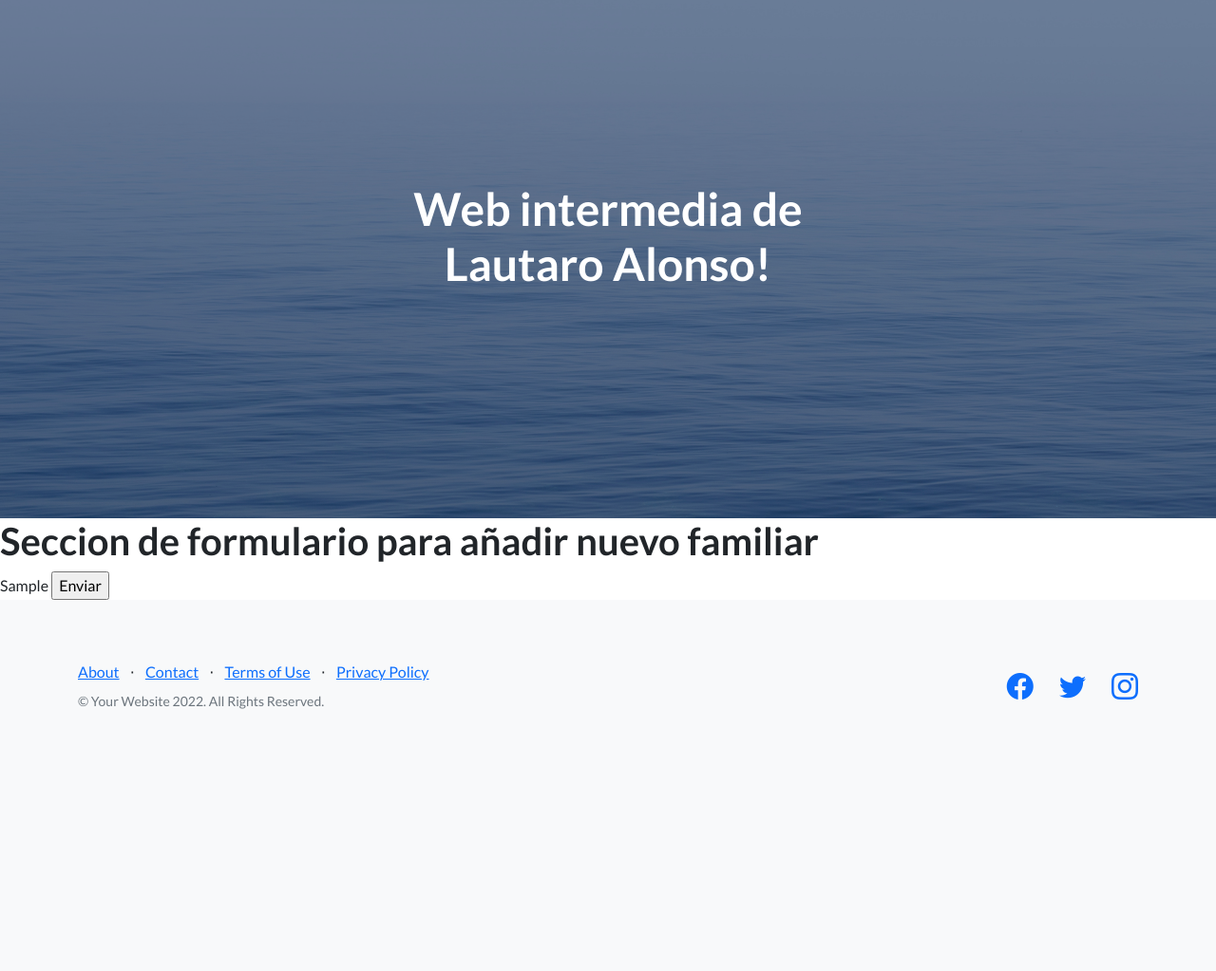
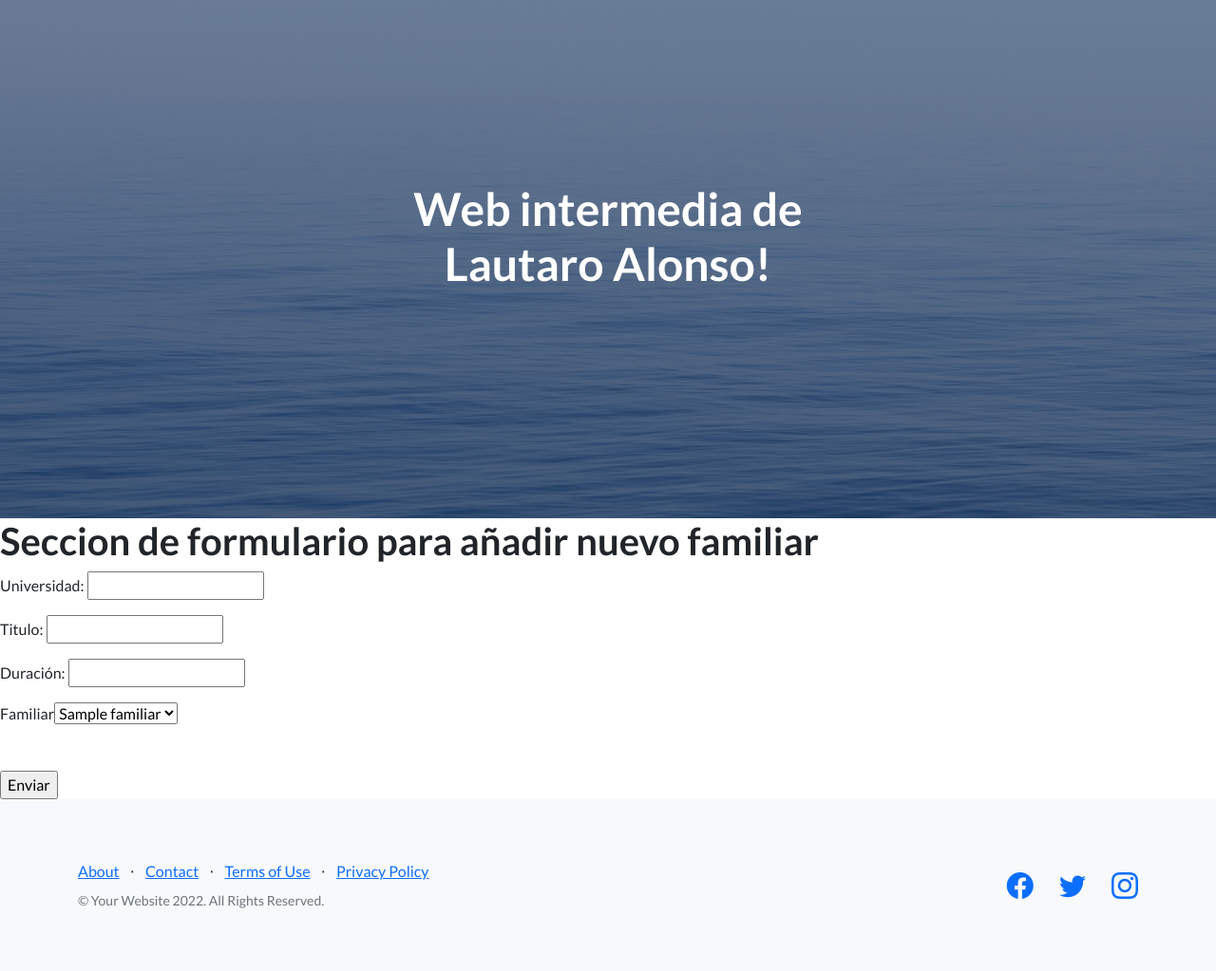
Before and after one commit to Lauti42/Entregable6, a Django app: template Entregable/app_Familia/templates/formulario-familia.html in a window 1280 px wide. Shown: the part 67-1090 px from the top of the page at 95% size. Before the commit the page ends 814 px from the top, so only its background shows below. Run offline with Django 3.2, Linux system fonts and the light colour scheme; the template is opened without the code that fills it: most values are stand-ins (such as "Sample title", 1, 10 or a date in 2020); some libraries are stand-ins or nearby versions.

Commit message:
Formulario de Estudios

```diff
--- a/Entregable/app_Familia/models.py
+++ b/Entregable/app_Familia/models.py
@@ -1,3 +1,4 @@
+
 from django.db import models
 
 # Create your models here.
@@ -30,7 +31,7 @@ class Estudios(models.Model):
     universidad = models.CharField(max_length=50)
     titulo = models.CharField(max_length=50)
     duracion = models.IntegerField()
-    familiar = models.ForeignKey(Familiar, on_delete=models.CASCADE, default=1)
+    familiar = models.ForeignKey(Familiar, on_delete=models.CASCADE)
 
     def __str__(self) -> str:
         return f'{self.titulo} - {self.duracion} años.'
--- a/Entregable/app_Familia/templates/formulario-familia.html
+++ b/Entregable/app_Familia/templates/formulario-familia.html
@@ -7,7 +7,30 @@
 
     <form action="{% url 'Formulario' %}" method="POST"> {% csrf_token %}
 
-        {{miformulario.as_p}}
+
+        <table>
+            <!-- {{miformulario.as_table}} -->
+            <p>Universidad: <input type="text" name="universidad"> </p>
+
+            <p>Titulo: <input type="text" name="titulo"> </p>
+
+            <p>Duración: <input type="number" name="duracion"> </p>
+
+            <!-- <p>Familiar: <input type="text" name="familiar"> </p> -->
+
+            <label>Familiar</label>
+
+            <select name="familiar">
+                {% for familiar in familia %}
+                    <option>
+                        {{familiar}}
+                    </option>
+                {% endfor %}
+
+            </select>
+        </table>
+        <br>
+        <br>
 
         <input type="submit" value="Enviar">
     </form>
```
Also changed, not shown: Entregable/app_Familia/forms.py (+5 -6 lines), Entregable/app_Familia/views.py (+30 -24 lines), Entregable/app_Familia/migrations/0007_alter_estudios_familiar.py (added), Entregable/db.sqlite3.
